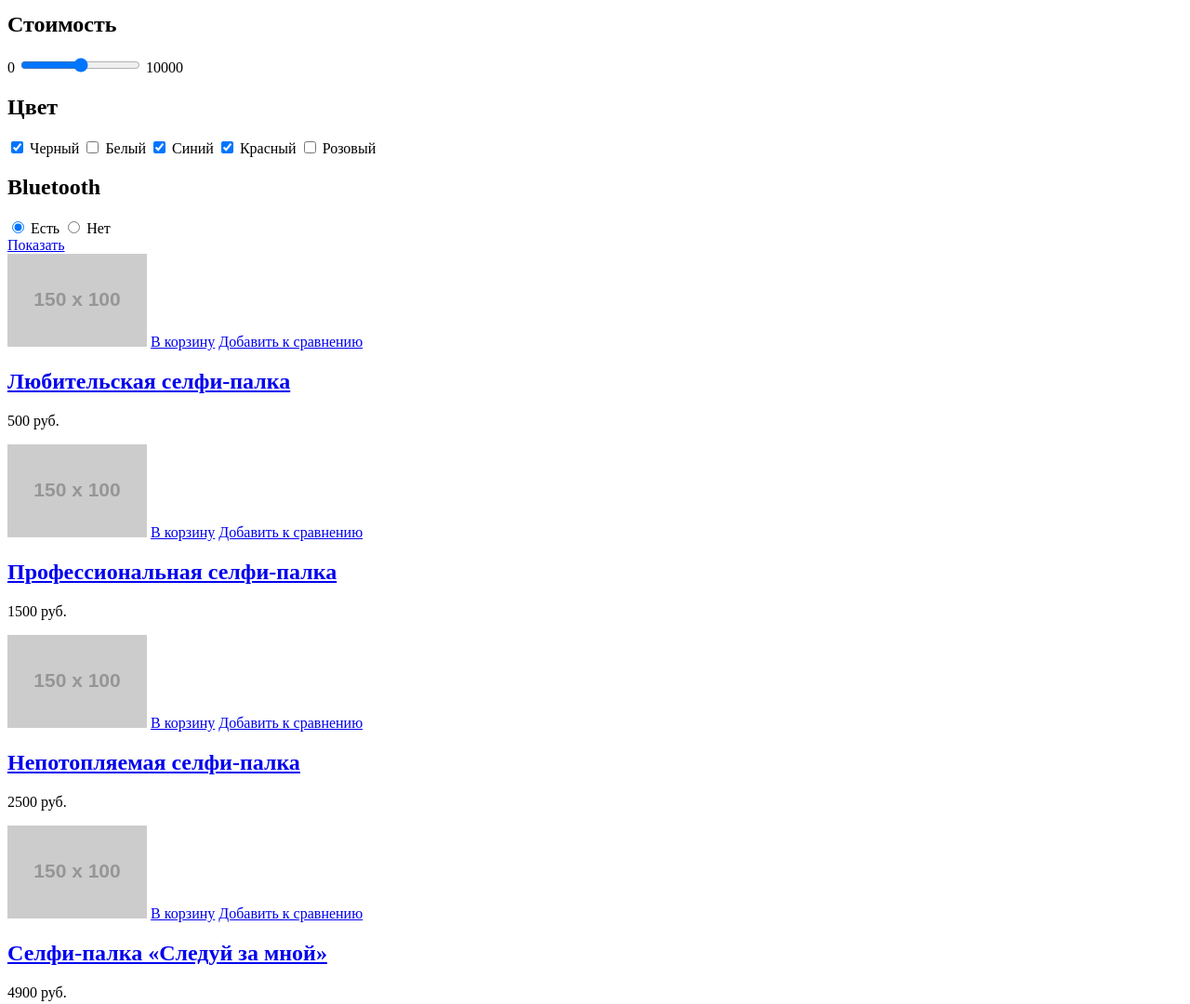
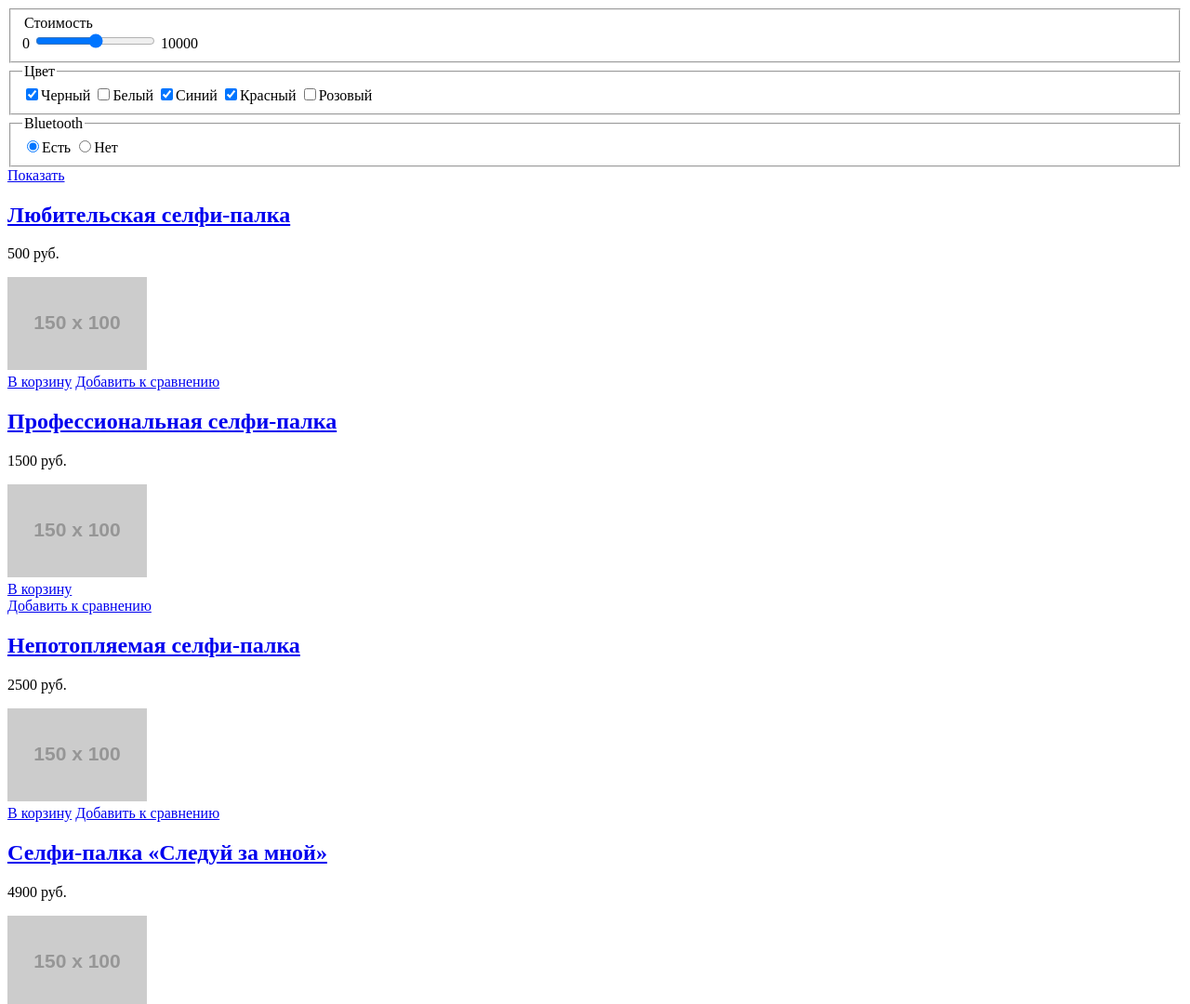
Before and after one commit to funcsheon/949303-device-24, a plain HTML site: page inner.html in a window 1280 px wide. Shown: the part 380-1460 px from the top of the page at 93% size. Drawn offline with Linux system fonts and the light colour scheme; placeholder pictures from the web are drawn by us.

Commit message:
HTML layout updated 1

```diff
--- a/inner.html
+++ b/inner.html
@@ -12,7 +12,7 @@
       <form action="#" method="post">
         <label for="search">Поиск по сайту</label>
         <input type="search" name="search" id="search">
-      </form>
+      </form> <!-- search -->
       <a href="#">Войти</a>
       <a href="#">Сравнить</a>
       <a href="#">Корзина</a>
@@ -34,71 +34,70 @@
           <li><a href="#">Моноподы для селфи</a></li>
         </ul>
       </nav>
-      <div class="filters">
-        <div class="price">
         <form action="#" method="post">
-          <label for="price-range"><h2>Стоимость</h2></label>
+          <fieldset class="filter">
+            <label for="price-range"><legend>Стоимость</legend></label>
               0 <input type="range" id="price-range" name="price-range" min="0" max="10000" step="1"> 10000
+          </fieldset> <!-- price -->
+          <fieldset class="filter">
+            <legend>Цвет</legend>
+            <label><input type="checkbox" name="color" checked><span>Черный</span></label>
+            <label><input type="checkbox" name="color"><span>Белый</span></label>
+            <label><input type="checkbox" name="color" checked><span>Синий</span></label>
+            <label><input type="checkbox" name="color" checked><span>Красный</span></label>
+            <label><input type="checkbox" name="color"><span>Розовый</span></label>
+          </fieldset> <!-- color -->
+          <fieldset class="filter">
+            <legend>Bluetooth</legend>
+                <label><input type="radio" name="bluetooth-select" value="yes" checked>Есть</label>
+                <label><input type="radio" name="bluetooth-select" value="no">Нет</label>
+          </fieldset> <!-- bluetooth -->
         </form>
-        </div> <!-- price -->
-        <div class="colors">
-        <h2>Цвет</h2>
-          <form action="#" method="post">
-            <input type="checkbox" name="color" id="color-field" checked>
-            <label for="color-field">Черный</label>
-            <input type="checkbox" name="color" id="color-field">
-            <label for="color-field">Белый</label>
-            <input type="checkbox" name="color" id="color-field" checked>
-            <label for="color-field">Синий</label>
-            <input type="checkbox" name="color" id="color-field" checked>
-            <label for="color-field">Красный</label>
-            <input type="checkbox" name="color" id="color-field">
-            <label for="color-field">Розовый</label>
-          </form>
-        </div><!-- colors-->
-        <div class="bluetooth">
-          <h2>Bluetooth</h2>
-            <form action="#" method="post">
-              <label>
-                <input type="radio" name="question-one" value="yes" checked>
-                Есть
-              </label>
-              <label>
-                <input type="radio" name="question-one" value="no">
-                Нет
-              </label>
-            </form>
-        </div> <!--bluetooth-->
         <a href="#">Показать</a>
-      </div><!--filters-->
       <div class="items">
         <div class="catalogue-item">
-          <img src="http://placehold.it/150x100" alt="catalogue-item">
-          <a href="#">В корзину</a>
-          <a href="#">Добавить к сравнению</a>
+          <div class="item-title">
             <a href="#"><h2>Любительская селфи-палка</h2></a>
             <p>500 руб.</p>
           </div>
-        <div class="catalogue-item">
           <img src="http://placehold.it/150x100" alt="catalogue-item">
+          <div class="add-to-cart">
             <a href="#">В корзину</a>
             <a href="#">Добавить к сравнению</a>
+          </div>
+        </div>
+        <div class="catalogue-item">
+          <div class="item-title">
             <a href="#"><h2>Профессиональная селфи-палка</h2></a>
             <p>1500 руб.</p>
           </div>
+          <img src="http://placehold.it/150x100" alt="catalogue-item">
+            <div class="add-to-cart">
+            <a href="#">В корзину</a>
+          </div>
+          <a href="#">Добавить к сравнению</a>
+        </div>
         <div class="catalogue-item">
-          <img src="http://placehold.it/150x100" alt="catalogue-item">
-          <a href="#">В корзину</a>
-          <a href="#">Добавить к сравнению</a>
+          <div class="item-title">
             <a href="#"><h2>Непотопляемая селфи-палка</h2></a>
             <p>2500 руб.</p>
           </div>
-        <div class="catalogue-item">
           <img src="http://placehold.it/150x100" alt="catalogue-item">
+          <div class="add-to-cart">
             <a href="#">В корзину</a>
             <a href="#">Добавить к сравнению</a>
+          </div>
+        </div>
+        <div class="catalogue-item">
+          <div class="item-title">
             <a href="#"><h2>Селфи-палка «Следуй за мной»</h2></a>
             <p>4900 руб.</p>
+          </div>
+          <img src="http://placehold.it/150x100" alt="catalogue-item">
+          <div class="add-to-cart">
+            <a href="#">В корзину</a>
+            <a href="#">Добавить к сравнению</a>
+          </div>
         </div>
       </div><!--items-->
     </main>
```
Also changed, not shown: index.html (+5 -6 lines). Lines whose indentation alone changed are shown as unchanged.
